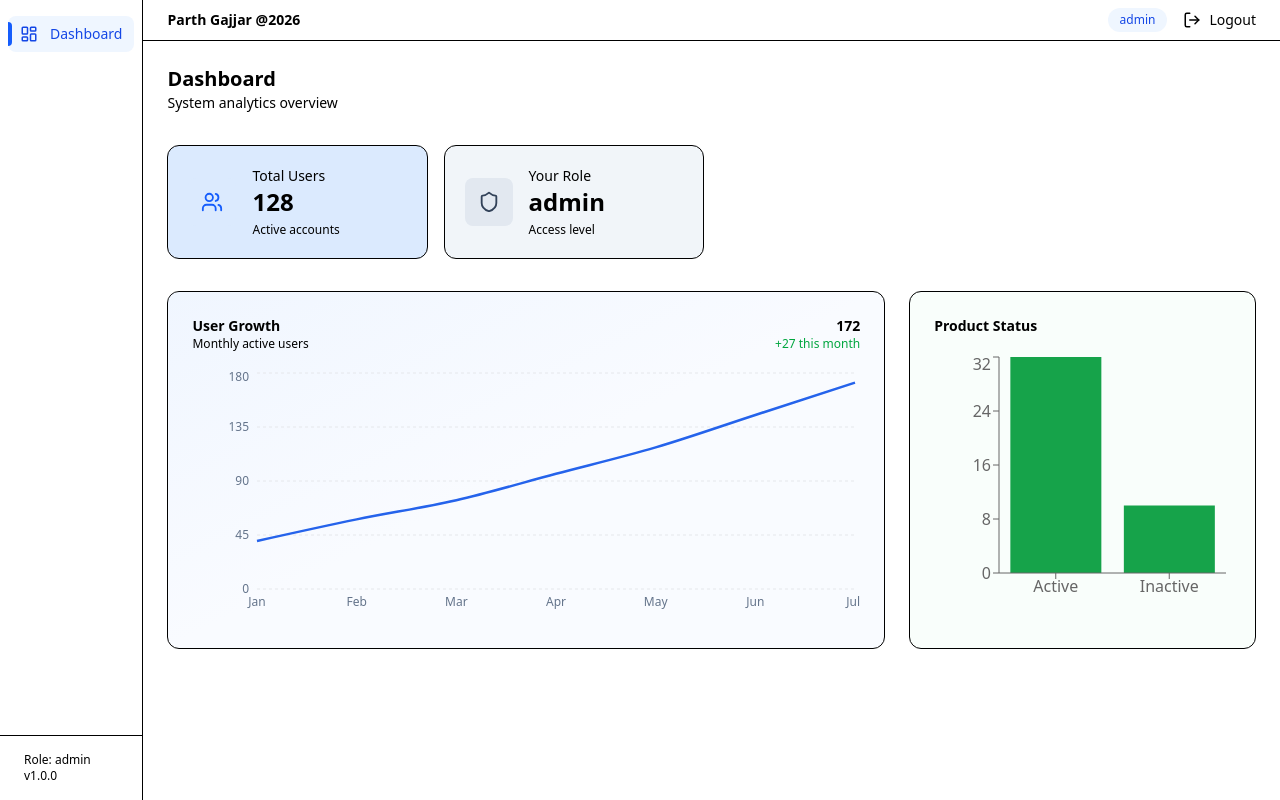
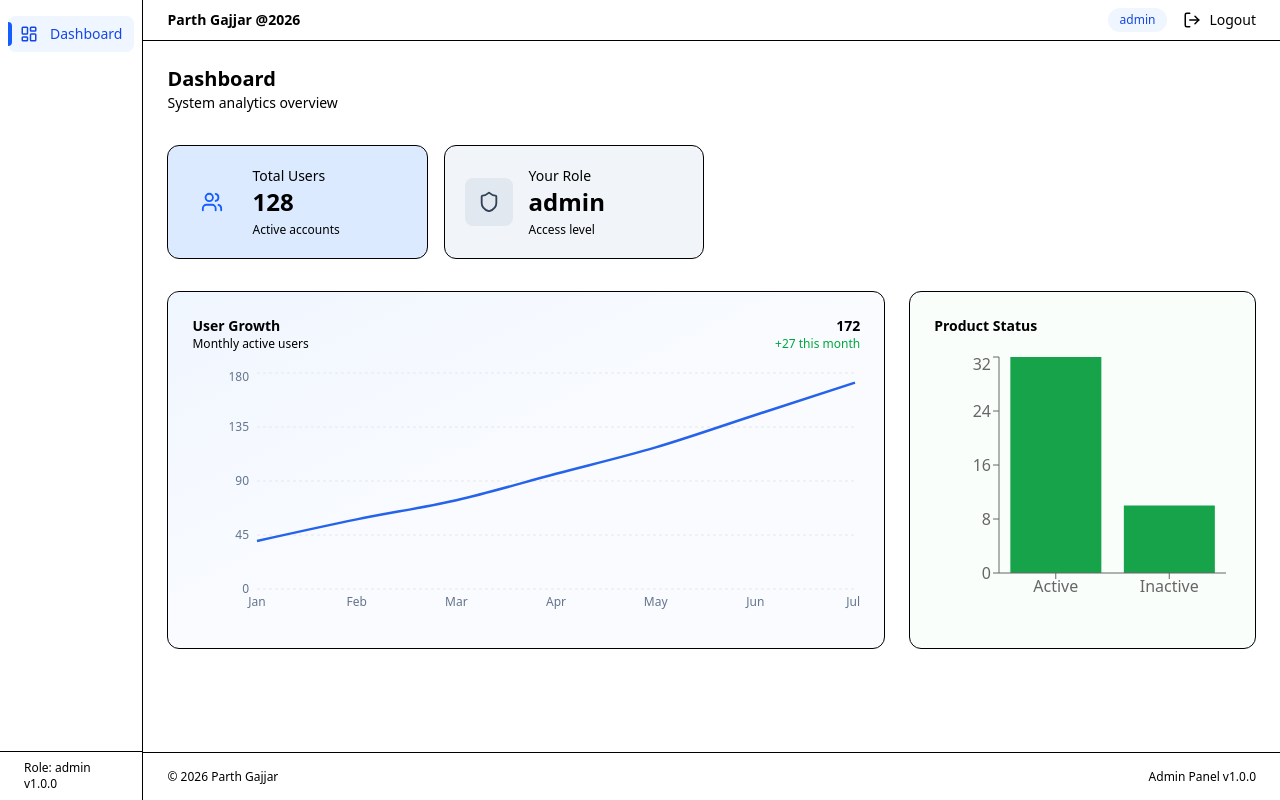
Before and after one commit to Parth-Gajjar-2693/admin-panel-1, a React (Vite) app: page /dashboard in a window 1280 px wide. Built offline with nearby package versions, Linux system fonts and the light colour scheme; sample sign-in values are in the browser's storage.

Commit message:
feat: add distinct background colors for header and footer

```diff
--- /dev/null
+++ b/src/components/layouts/Footer.tsx
@@ -0,0 +1,8 @@
+export default function Footer() {
+  return (
+    <footer className="sticky bottom-0 z-30 h-[48px] bg-surface border-t px-6 flex items-center justify-between text-xs text-muted">
+      <span>© 2026 Parth Gajjar</span>
+      <span>Admin Panel v1.0.0</span>
+    </footer>
+  );
+}
--- a/src/components/layouts/MainLayout.tsx
+++ b/src/components/layouts/MainLayout.tsx
@@ -1,6 +1,7 @@
 import { ReactNode } from "react";
 import Sidebar from "./Sidebar";
 import Header from "./Header";
+import Footer from "./Footer";
 
 export default function MainLayout({ children }: { children: ReactNode }) {
   return (
@@ -19,6 +20,9 @@ export default function MainLayout({ children }: { children: ReactNode }) {
         <main className="flex-1 overflow-y-auto p-6">
           {children}
         </main>
+
+        {/* Footer */}
+        <Footer />
       </div>
     </div>
   );
--- a/src/components/layouts/Sidebar.tsx
+++ b/src/components/layouts/Sidebar.tsx
@@ -98,7 +98,7 @@ export default function Sidebar() {
 
       {/* Footer */}
       {!collapsed && (
-        <div className="px-6 py-4 border-t text-xs text-muted">
+        <div className="px-6 py-2 border-t text-xs text-muted">
           <div>Role: {role}</div>
           <div>v1.0.0</div>
         </div>
--- a/src/styles/globals.css
+++ b/src/styles/globals.css
@@ -10,15 +10,16 @@
   /* 📐 Layout */
   --sidebar-width: 260px;
   --header-height: 64px;
+  --footer-height: 48px;
 
   /* 🧱 Radius */
   --radius-sm: 6px;
   --radius-md: 10px;
 
   /* 🔤 Fonts */
-  --font-sans: ui-sans-serif, system-ui, -apple-system,
-    BlinkMacSystemFont, "Segoe UI", Roboto, "Helvetica Neue",
-    Arial, "Noto Sans", sans-serif;
+  --font-sans:
+    ui-sans-serif, system-ui, -apple-system, BlinkMacSystemFont, "Segoe UI",
+    Roboto, "Helvetica Neue", Arial, "Noto Sans", sans-serif;
 }
 
 body {
```
